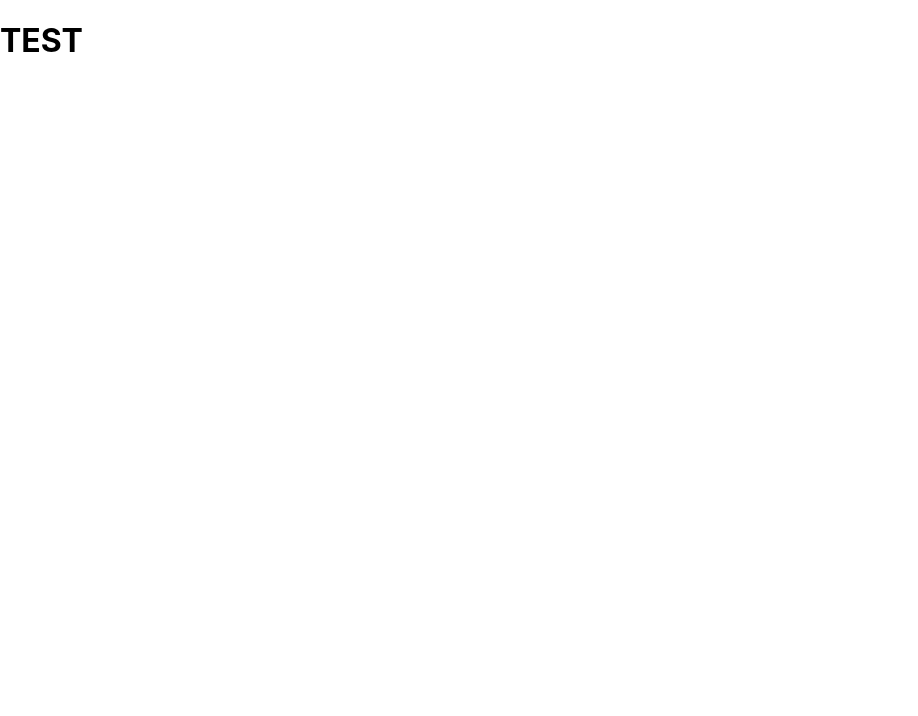
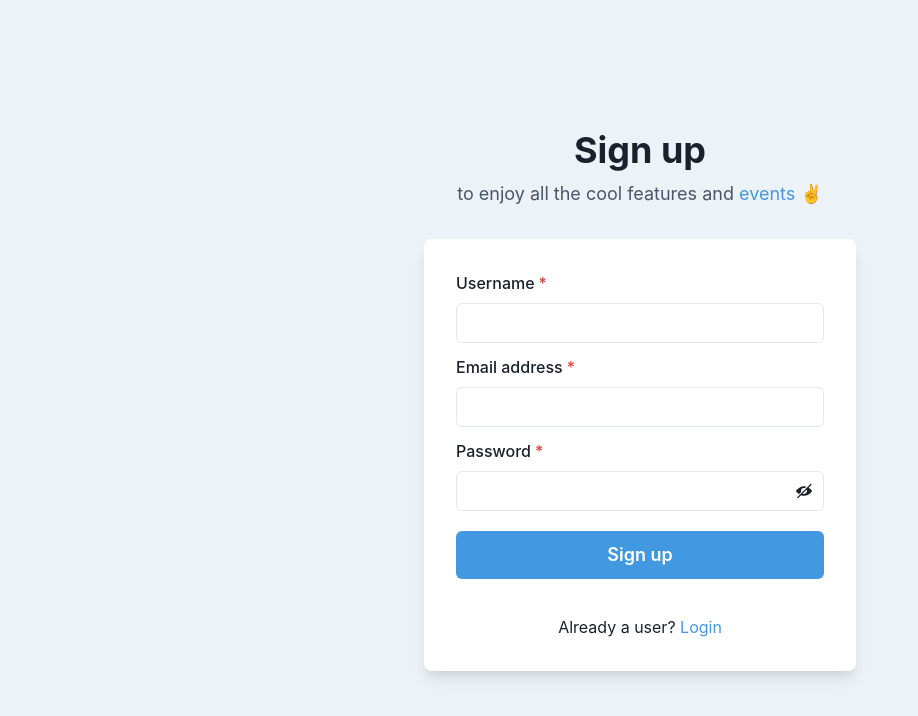
Before and after one commit to mahdirahman1/eventify, a React (Create React App) app in the folder frontend/: page /signup in a window 1280 px wide. Shown: the top 716 px of the page, without its empty margins (0-918 px from the left). Built offline with nearby package versions, Linux system fonts and the light colour scheme.

Commit message:
authentication + home pages

```diff
--- a/frontend/src/App.tsx
+++ b/frontend/src/App.tsx
@@ -1,12 +1,32 @@
 import React from "react";
+import { Routes, Route, Navigate } from "react-router-dom";
+import Login from "./pages/Login";
+import Events from "./pages/Events";
 import "./App.css";
+import Navbar from "./components/Navbar";
+import Signup from "./pages/Signup";
 
 function App() {
 	return (
 		<div className="App">
-			<h1>TEST</h1>
+			<Routes>
+				<Route path="/login" element={<Login />} />
+        <Route path="/signup" element={<Signup />} />
+				<Route path="*" element={<RoutesWithNav />} />
+			</Routes>
 		</div>
 	);
 }
 
+const RoutesWithNav = () => {
+	return (
+		<Navbar>
+			<Routes>
+				<Route path="/" element={<Navigate replace to="/events" />} />
+				<Route path="/events" element={<Events />} />
+			</Routes>
+		</Navbar>
+	);
+};
+
 export default App;
--- /dev/null
+++ b/frontend/src/components/Navbar.tsx
@@ -0,0 +1,166 @@
+import {
+	Box,
+	BoxProps,
+	Drawer,
+	DrawerContent,
+	Flex,
+	useDisclosure,
+	Text,
+	CloseButton,
+	useColorModeValue,
+	FlexProps,
+	Icon,
+	IconButton,
+} from "@chakra-ui/react";
+import { ReactNode, ReactText } from "react";
+import { Routes, Route, Navigate, Link } from "react-router-dom";
+import Auth from "../pages/Login";
+import Events from "../pages/Events";
+import {
+	FiCompass,
+    FiLogIn,
+	FiStar,
+	FiSettings,
+	FiMenu,
+    FiUserPlus
+} from "react-icons/fi";
+import { IconType } from "react-icons";
+
+const Navbar = ({ children }: { children: ReactNode }) => {
+	const { isOpen, onOpen, onClose } = useDisclosure();
+	return (
+		<Box minH="100vh" bg={useColorModeValue("gray.100", "gray.900")}>
+			<SideBarContent
+				onClose={onClose}
+				display={{ base: "none", md: "block" }}
+			/>
+
+			<Drawer
+				isOpen={isOpen}
+				placement="left"
+				onClose={onClose}
+				onOverlayClick={onClose}
+				size="full"
+			>
+				<DrawerContent>
+					<SideBarContent onClose={onClose} />
+				</DrawerContent>
+			</Drawer>
+			{/* mobilenav */}
+			<MobileNav display={{ base: "flex", md: "none" }} onOpen={onOpen} />
+			<Box ml={{ base: 0, md: 60 }} p="4">
+				{children}
+			</Box>
+		</Box>
+	);
+};
+
+interface SidebarProps extends BoxProps {
+	onClose: () => void;
+}
+
+const SideBarContent = ({ onClose, ...rest }: SidebarProps) => {
+	return (
+		<Box
+			bg={useColorModeValue("white", "gray.900")}
+			borderRight="1px"
+			borderRightColor={useColorModeValue("gray.200", "gray.700")}
+			w={{ base: "full", md: 60 }}
+			pos="fixed"
+			h="full"
+			{...rest}
+		>
+			<Flex h="20" alignItems="center" mx="8" justifyContent="space-between">
+				<Text fontSize="2xl" fontFamily="monospace" fontWeight="bold">
+					EventApp
+				</Text>
+				<CloseButton display={{ base: "flex", md: "none" }} onClick={onClose} />
+			</Flex>
+			{LinkItems.map((link) => (
+				<NavItem key={link.name} icon={link.icon}>
+					{link.name}
+				</NavItem>
+			))}
+		</Box>
+	);
+};
+
+interface LinkItemProps {
+	name: string;
+	icon: IconType;
+}
+const LinkItems: Array<LinkItemProps> = [
+	{ name: "Explore Events", icon: FiCompass },
+	{ name: "Login", icon: FiLogIn },
+	{ name: "Sign Up", icon: FiUserPlus },
+	{ name: "Favourites", icon: FiStar },
+	{ name: "Settings", icon: FiSettings },
+];
+
+interface NavItemProps extends FlexProps {
+	icon: IconType;
+	children: ReactText;
+}
+const NavItem = ({ icon, children, ...rest }: NavItemProps) => {
+	return (
+		<Link to="#" style={{ textDecoration: "none" }}>
+			<Flex
+				align="center"
+				p="4"
+				mx="4"
+				borderRadius="lg"
+				role="group"
+				cursor="pointer"
+				_hover={{
+					bg: "cyan.400",
+					color: "white",
+				}}
+				{...rest}
+			>
+				{icon && (
+					<Icon
+						mr="4"
+						fontSize="16"
+						_groupHover={{
+							color: "white",
+						}}
+						as={icon}
+					/>
+				)}
+				{children}
+			</Flex>
+		</Link>
+	);
+};
+
+interface MobileProps extends FlexProps {
+	onOpen: () => void;
+}
+const MobileNav = ({ onOpen, ...rest }: MobileProps) => {
+	return (
+		<Flex
+			ml={{ base: 0, md: 60 }}
+			px={{ base: 4, md: 24 }}
+			height="20"
+			alignItems="center"
+			bg={useColorModeValue("white", "gray.900")}
+			borderBottomWidth="1px"
+			borderBottomColor={useColorModeValue("gray.200", "gray.700")}
+			justifyContent="flex-start"
+			{...rest}
+		>
+			<IconButton
+				variant="outline"
+				onClick={onOpen}
+				aria-label="open menu"
+				icon={<FiMenu />}
+			/>
+
+			<Text fontSize="2xl" ml="8" fontFamily="monospace" fontWeight="bold">
+				Logo
+			</Text>
+		</Flex>
+	);
+};
+
+export default Navbar;
--- a/frontend/src/index.tsx
+++ b/frontend/src/index.tsx
@@ -1,14 +1,19 @@
-import React from 'react';
-import ReactDOM from 'react-dom/client';
-import './index.css';
-import App from './App';
+import React from "react";
+import ReactDOM from "react-dom/client";
+import "./index.css";
+import App from "./App";
+import { BrowserRouter } from "react-router-dom";
+import { ChakraProvider } from "@chakra-ui/react";
 
-
-const root = ReactDOM.createRoot(
-  document.getElementById('root') as HTMLElement
+const root = ReactDOM.createRoot(document.getElementById(
+	"root"
+) as HTMLElement);
+root.render(
+	<React.StrictMode>
+		<ChakraProvider>
+			<BrowserRouter>
+				<App />
+			</BrowserRouter>
+		</ChakraProvider>
+	</React.StrictMode>
 );
-root.render(
-  <React.StrictMode>
-    <App />
-  </React.StrictMode>
-);
--- /dev/null
+++ b/frontend/src/pages/Events.tsx
@@ -0,0 +1,14 @@
+import { Button } from "@chakra-ui/react";
+import React from "react";
+import { Link, Navigate, useNavigate } from "react-router-dom";
+
+const Events = () => {
+	const navigate = useNavigate();
+	return (
+		<div>
+			<Button onClick={() => navigate("/auth")}>test</Button>
+		</div>
+	);
+};
+
+export default Events;
--- /dev/null
+++ b/frontend/src/pages/Login.tsx
@@ -0,0 +1,75 @@
+import {
+	Flex,
+	Box,
+	FormControl,
+	FormLabel,
+	Input,
+	Checkbox,
+	Stack,
+	Link,
+	Button,
+	Heading,
+	Text,
+	useColorModeValue,
+} from "@chakra-ui/react";
+import { useNavigate } from "react-router-dom";
+
+const Login = () => {
+	const navigate = useNavigate();
+	return (
+		<Flex
+			minH={"100vh"}
+			align={"center"}
+			justify={"center"}
+			bg={useColorModeValue("gray.100", "gray.800")}
+		>
+			<Stack spacing={8} mx={"auto"} maxW={"lg"} py={12} px={6}>
+				<Stack align={"center"}>
+					<Heading fontSize={"4xl"}>Sign in to your account</Heading>
+					<Text fontSize={"lg"} color={"gray.600"}>
+						to enjoy all the fun <Link color={"blue.400"} onClick={() => navigate("/events")}>events</Link> ✌️
+					</Text>
+				</Stack>
+				<Box
+					rounded={"lg"}
+					bg={useColorModeValue("white", "gray.700")}
+					boxShadow={"lg"}
+					p={8}
+				>
+					<Stack spacing={4}>
+						<FormControl id="email">
+							<FormLabel>Username</FormLabel>
+							<Input type="email" isRequired/>
+						</FormControl>
+						<FormControl id="password">
+							<FormLabel>Password</FormLabel>
+							<Input type="password" />
+						</FormControl>
+						<FormControl>
+							<Button
+								w="100%"
+								bg={"blue.400"}
+								color={"white"}
+								_hover={{
+									bg: "blue.500",
+								}}
+							>
+								Sign in
+							</Button>
+						</FormControl>
+					</Stack>
+					<Stack pt={6}>
+							<Text align={"center"}>
+								Need an account?{" "}
+								<Link color={"blue.400"} onClick={() => navigate("/signup")}>
+									Signup
+								</Link>
+							</Text>
+						</Stack>
+				</Box>
+			</Stack>
+		</Flex>
+	);
+};
+
+export default Login;
--- /dev/null
+++ b/frontend/src/pages/Signup.tsx
@@ -0,0 +1,107 @@
+import {
+	Flex,
+	Box,
+	FormControl,
+	FormLabel,
+	Input,
+	InputGroup,
+	HStack,
+	InputRightElement,
+	Stack,
+	Button,
+	Heading,
+	Text,
+	useColorModeValue,
+	Link,
+} from "@chakra-ui/react";
+import { useState } from "react";
+import { ViewIcon, ViewOffIcon } from "@chakra-ui/icons";
+import { Navigate, useNavigate } from "react-router-dom";
+
+const Signup = () => {
+	const [showPassword, setShowPassword] = useState(false);
+	const navigate = useNavigate();
+
+	return (
+		<Flex
+			minH={"100vh"}
+			align={"center"}
+			justify={"center"}
+			bg={useColorModeValue("gray.100", "gray.800")}
+		>
+			<Stack spacing={8} mx={"auto"} maxW={"lg"} w="30rem" py={12} px={6}>
+				<Stack align={"center"}>
+					<Heading fontSize={"4xl"} textAlign={"center"}>
+						Sign up
+					</Heading>
+					<Text fontSize={"lg"} color={"gray.600"}>
+						to enjoy all the cool features and{" "}
+						<Link
+							color={"blue.400"}
+							onClick={() => navigate("/events", { replace: true })}
+						>
+							events
+						</Link>{" "}
+						✌️
+					</Text>
+				</Stack>
+				<Box
+					rounded={"lg"}
+					bg={useColorModeValue("white", "gray.700")}
+					boxShadow={"lg"}
+					p={8}
+				>
+					<Stack spacing={3}>
+						<FormControl id="username" isRequired>
+							<FormLabel>Username</FormLabel>
+							<Input type="text" />
+						</FormControl>
+						<FormControl id="email" isRequired>
+							<FormLabel>Email address</FormLabel>
+							<Input type="email" />
+						</FormControl>
+						<FormControl id="password" isRequired>
+							<FormLabel>Password</FormLabel>
+							<InputGroup>
+								<Input type={showPassword ? "text" : "password"} />
+								<InputRightElement h={"full"}>
+									<Button
+										variant={"ghost"}
+										onClick={() =>
+											setShowPassword((showPassword) => !showPassword)
+										}
+									>
+										{showPassword ? <ViewIcon /> : <ViewOffIcon />}
+									</Button>
+								</InputRightElement>
+							</InputGroup>
+						</FormControl>
+						<Stack spacing={10} pt={2}>
+							<Button
+								loadingText="Submitting"
+								size="lg"
+								bg={"blue.400"}
+								color={"white"}
+								_hover={{
+									bg: "blue.500",
+								}}
+							>
+								Sign up
+							</Button>
+						</Stack>
+						<Stack pt={6}>
+							<Text align={"center"}>
+								Already a user?{" "}
+								<Link color={"blue.400"} onClick={() => navigate("/login")}>
+									Login
+								</Link>
+							</Text>
+						</Stack>
+					</Stack>
+				</Box>
+			</Stack>
+		</Flex>
+	);
+};
+
+export default Signup;
```
Also changed, not shown: frontend/package.json (+7 -0 lines), 1 other file (tests, documents, lock files or other folders).
